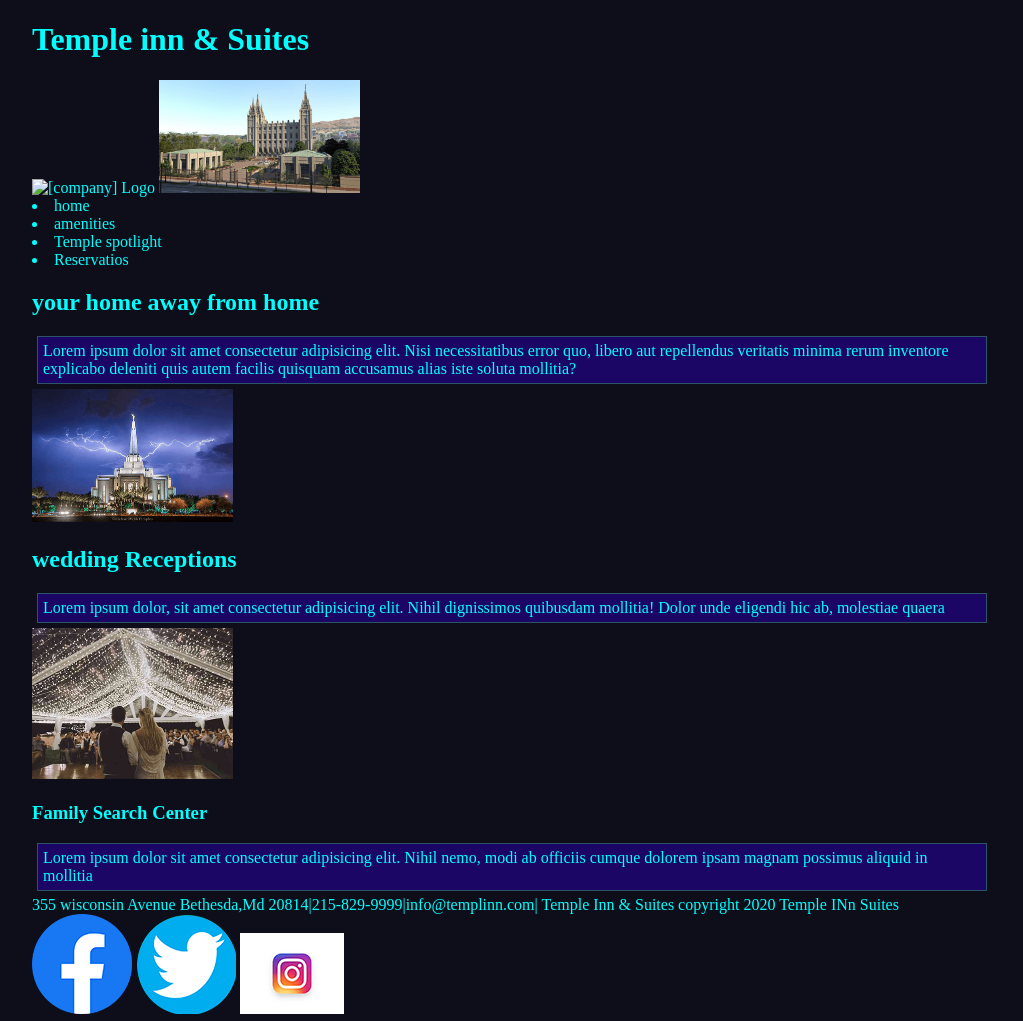
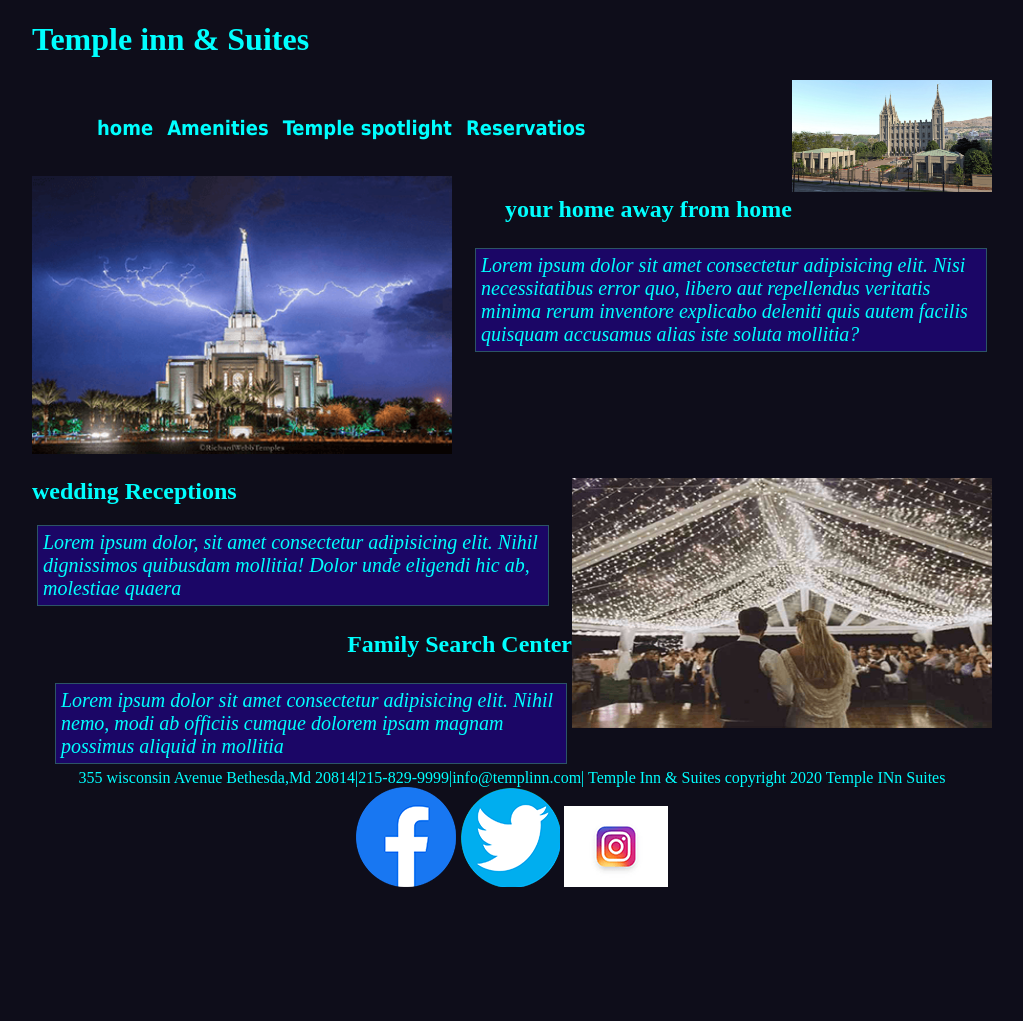
Before and after one commit to matt83221/matt83221.github.io, a plain HTML site: page temple_inn_&_suites.html in a window 1280 px wide. Shown: the whole page, without its empty margins (128-1151 px from the left). After the commit the page ends 899 px from the top, so only its background shows below. Drawn offline with Linux system fonts and the light colour scheme.

Commit message:
updates to temple_inn

```diff
--- a/css/style.css
+++ b/css/style.css
@@ -1,22 +1,86 @@
 
-  body{
-
+  body
+  {
+     text-align: center;
     font-size: 60;
    background-color: #0e0d1a;
+   text-align: left;
 
 
 }
-header, main, footer {
+nav
+{
+background-color: #0e0d1a;
+border: 1px;
+padding: 20px;
+}
+nav li
+{
+  display: inline;
+  padding: 5px;
+  font: bold 20px  tahoma;
+}
+header, main, footer
+{
   max-width: 960px;
   margin: 0 auto;
   color: aqua;
 }
-
-
-main section p{
+main section p
+{
 margin:5px;
 border: 1px solid #2c5466;
 padding: 5px;
 background-color: #1b0666;
 
 }
+header img{
+  float: right;
+  width: 200px;
+}
+#home_away h1{
+  float: right;
+}
+#home_away p{
+ float:right;
+ max-width: 500px;
+ font-style: oblique;
+ font-size: 20px;
+}
+#home_away img{
+  width: 420px;
+}
+
+
+#wedding img{
+ float:right;
+ width: 420px;
+height: 250px;
+}
+
+
+#wedding p{
+max-width: 500px;
+font-style: oblique;
+font-size:20px;
+
+
+}
+
+#Family_search h1{
+  float: right;
+
+}
+#Family_search P{
+max-width: 500px;
+float:right;
+font-style: oblique;
+font-size: 20px;
+
+
+}
+footer{
+  clear: both;
+ text-align: center;
+ border-top: darkblue;
+}
--- a/temple_inn_&_suites.html
+++ b/temple_inn_&_suites.html
@@ -10,19 +10,21 @@
 <body>
 <header>
     <h1>Temple inn & Suites</h1>
-    <img src="" alt="[company] Logo" width="201"  />
-    <img src="./images/Salt-lake-temple.jpg" alt="place holeder for under nave"width="201" hight="50"  />
+
+    <img src="./images/Salt-lake-temple.jpg" alt="place holeder for under nave"width="201"/>
 </header>
 <main>
 <nav>
-    <li>home</li>
-    <li>amenities</li>
-    <li>Temple spotlight</li>
-    <li>Reservatios</li>
+    <ul>
+        <li>home</li>
+        <li>Amenities</li>
+        <li>Temple spotlight</li>
+        <li>Reservatios</li>
+    </ul>
 </nav>
 
 
-<section>
+<section id="home_away";>
     <h1>your home away from home </h1>
     <p>Lorem ipsum dolor sit amet consectetur adipisicing elit. Nisi
         necessitatibus error quo, libero aut repellendus veritatis minima rerum inventore
@@ -31,16 +33,17 @@
     <img src="./images/gilbert-temple-lightning-2017-1.png" alt="place holder for h1 " width="201"  />
 </section>
 
-<section>
-    <h2>wedding Receptions</h2>
+<section id="wedding">
+    <img src="./images/r10_2x_top-toronto-wedding-planner-copy_50_3385.png" alt="place holder for h2 " width="201"  />
+    <h1>wedding Receptions</h1>
     <p>Lorem ipsum dolor, sit amet consectetur adipisicing elit. Nihil dignissimos
         quibusdam mollitia! Dolor unde eligendi hic ab, molestiae quaera
     </p>
-    <img src="./images/r10_2x_top-toronto-wedding-planner-copy_50_3385.png" alt="place holder for h2 " width="201"  />
+
 </section>
 
-<section>
-<h3> Family Search Center</h3>
+<section id="Family_search">
+<h1> Family Search Center</h1>
 <p>Lorem ipsum dolor sit amet consectetur adipisicing elit. Nihil nemo, modi
     ab officiis cumque dolorem ipsam magnam possimus aliquid in mollitia
 </p>
```
